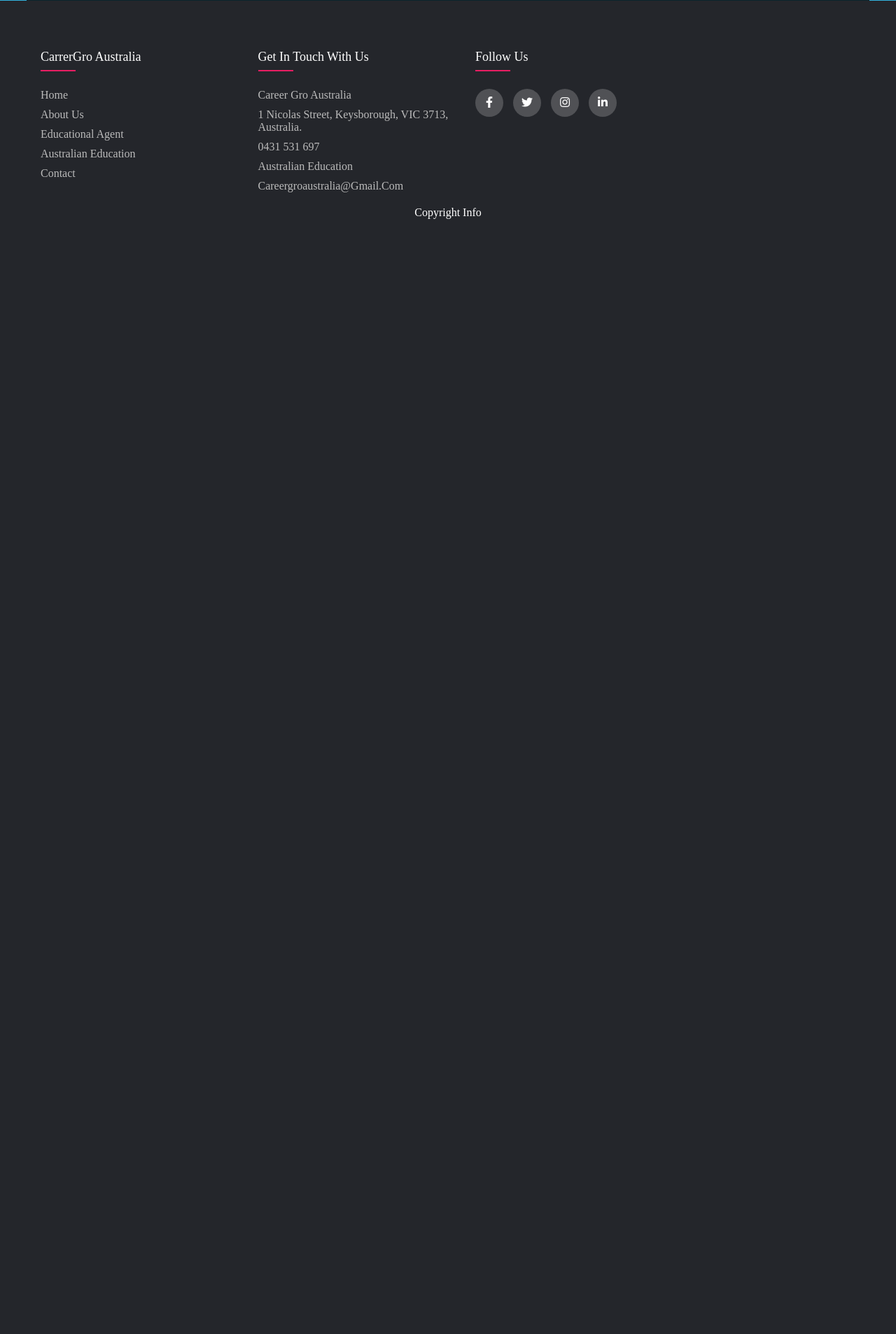
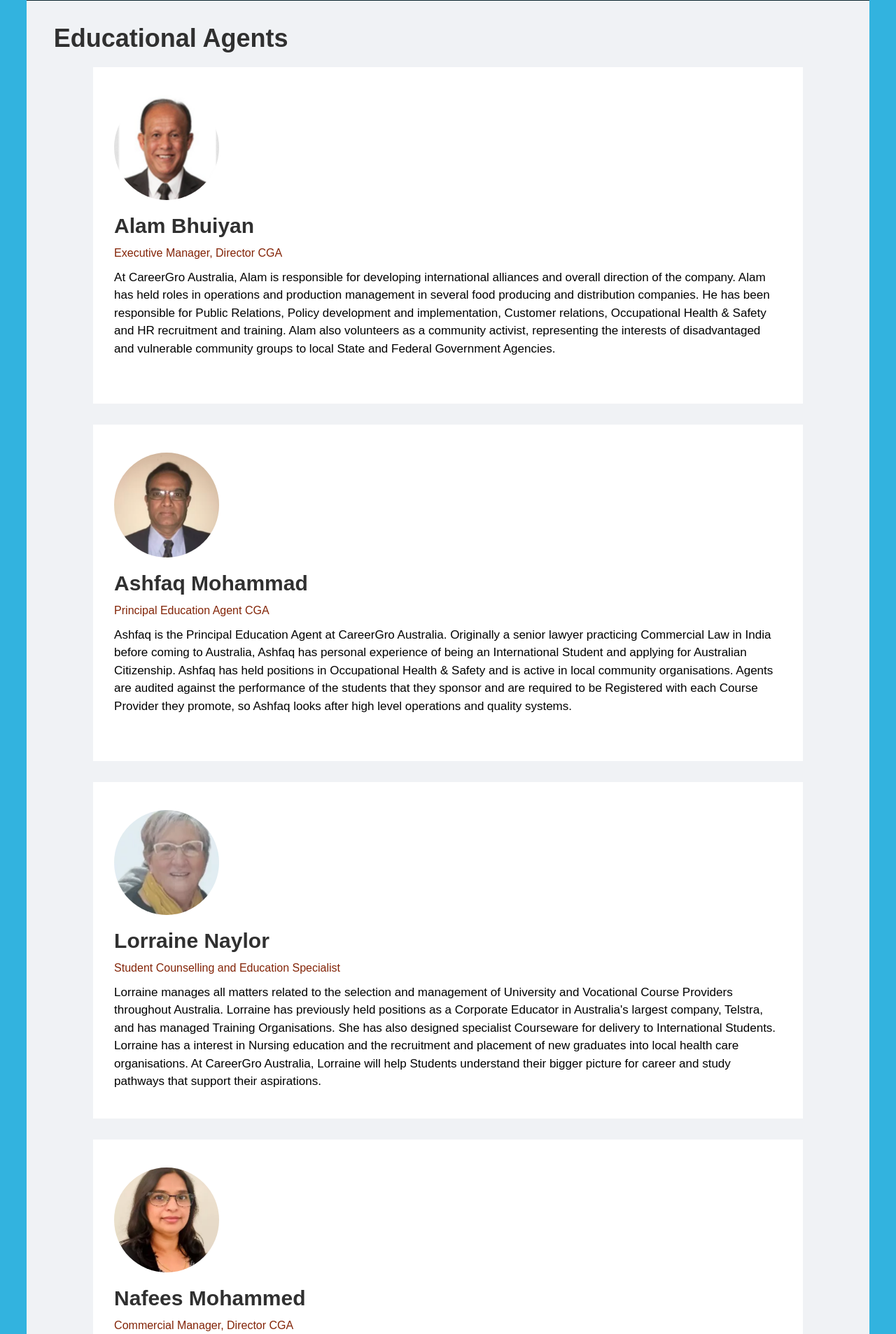
Before and after one commit to 30370657/project2, a PHP site: page /ea in a window 1280 px wide. Shown: the part 681-2588 px from the top of the page at 70% size. Before the commit the page ends 994 px from the top, so only its background shows below. Run offline with PHP 8.4, Linux system fonts and the light colour scheme.

Commit message:
codes for educational agents page

```diff
--- a/ea.php
+++ b/ea.php
@@ -37,11 +37,74 @@
             We do things differently! <br>
             <a href="contact.php">Get in touch today</a>
         </div>
+        </div>
 
+<!--Main content Educational consultants-->
+<div class="agent-page">
 
-
-
-
+            <h1>Educational Agents</h1>
+            <div class="agents-section">
+            <div class = "agent agent1">
+                <div class="circular-square">
+                    <img src="./media/image/gallery/Alam Bhuiyan.png">
+                </div>
+                <div class="agent1-details">
+                <h2>Alam Bhuiyan</h2>
+                <span>Executive Manager, Director CGA</span>
+                <p>At CareerGro Australia, Alam is responsible for developing international alliances and overall direction of the company. Alam has held roles in operations and production management in several food producing and distribution companies. He has been responsible for Public Relations, Policy development and implementation, Customer relations, Occupational Health & Safety and HR recruitment and training. Alam also volunteers as a community activist, representing the interests of disadvantaged and vulnerable community groups to local State and Federal  Government Agencies. </p>
+                </div>
+            </div>
+            <div class = "agent agent2">
+                <div class="circular-square">
+                    <img src="./media/image/gallery/Ashfaq Mohammad.png">
+                </div>
+                <div class="agent2-details">
+                <h2>Ashfaq Mohammad</h2>
+                <span>Principal Education Agent CGA</span>
+                <p>Ashfaq is the Principal Education Agent at CareerGro Australia. Originally a senior lawyer practicing Commercial Law in India before coming to Australia, Ashfaq has personal experience of being an International Student and applying for Australian Citizenship. Ashfaq has held positions in Occupational Health & Safety and is active in local community organisations. Agents are audited against the performance of the students that they sponsor and are required to be Registered with each Course Provider they promote, so Ashfaq looks after high level operations and quality systems.</p>
+                </div>
+            </div>
+            <div class = "agent agent3">
+                <div class="circular-square">
+                    <img src="./media/image/gallery/Lorraine Naylor.png">
+                </div>
+                <div class="agent3-details">
+                <h2>Lorraine Naylor</h2>
+                <span>Student Counselling and Education Specialist</span>
+                <p>Lorraine manages all matters related to the selection and management of University and Vocational Course Providers throughout Australia. Lorraine has previously held positions as a Corporate Educator  in Australia's largest company, Telstra, and has managed Training Organisations. She has also designed  specialist Courseware for delivery to International Students. Lorraine has a interest in Nursing education and the recruitment and placement of new graduates into local health care organisations. At CareerGro Australia, Lorraine will help Students understand their bigger picture for career and study pathways that support their aspirations.</p>
+                </div>
+            </div>
+            <div class = "agent agent4">
+                <div class="circular-square">
+                    <img src="./media/image/gallery/Nafees Mohammed.png">
+                </div>
+                <div class="agent4-details">
+                <h2>Nafees Mohammed</h2>
+                <span>Commercial Manager, Director CGA</span>
+                <p>Nafees is a trained lawyer from India who also holds a Master of Commerce from Ballarat University in Australia.  Nafees has personal experience of the Australian education system and the processes for acquiring local citizenship. She has worked in various Accounting roles since arriving in Australia. At CareerGro Australia, Nafees oversees financial, legal, compliance and regulatory affairs.</p>
+                </div>
+            </div>
+            <div class = "agent agent5">
+                <div class="circular-square">
+                    <img src="./media/image/gallery/John Minicz.png">
+                </div>
+                <div class="agent5-details">
+                <h2>John Minicz</h2>
+                <span>Development Manager, Director CGA</span>
+                <p>John brings a broad range of skills covering market research, vendor management, systems and process design and has  worked on challenging problems over the years for clients in the manufacturing, financial services, retail, telecommunications and logistics sectors. His commercial practice has included client acquisition, bid & proposal management, contract negotiation, software integration and SLA management. John is a Course committee member with Melbourne Polytechnic. At CareerGro Australia, he is designing  the IT services for student engagement processes.</p>
+                </div>
+            </div>
+            <div class = "agent agent6">
+                <div class="circular-square">
+                    <img src="./media/image/gallery/CareerGro India.png">
+                </div>
+                <div class="agent5-details">
+                <h2>CareerGro India</h2>
+                <span>Student Marketing Programmes, Independent Agents</span>
+                <p>Internationally, CareerGro has a trained network of Sub-agents who are in regular contact with communities and schools interested in overseas education programmes. Key promoters have long years of practice in student recruitment and vocational training. CareerGro Australia takes on the role of Train-the-Trainer to ensure that members of CareerGro India are familiar with the requirements and subtleties of the Australian Qualification Framework. Students are introduced to Australian study opportunities and can then take part in a series of interviews to develop and refine their Course preferences and desired outcomes.</p>
+                </div>
+            </div>
+        </div>
 
     </div>
 
```
